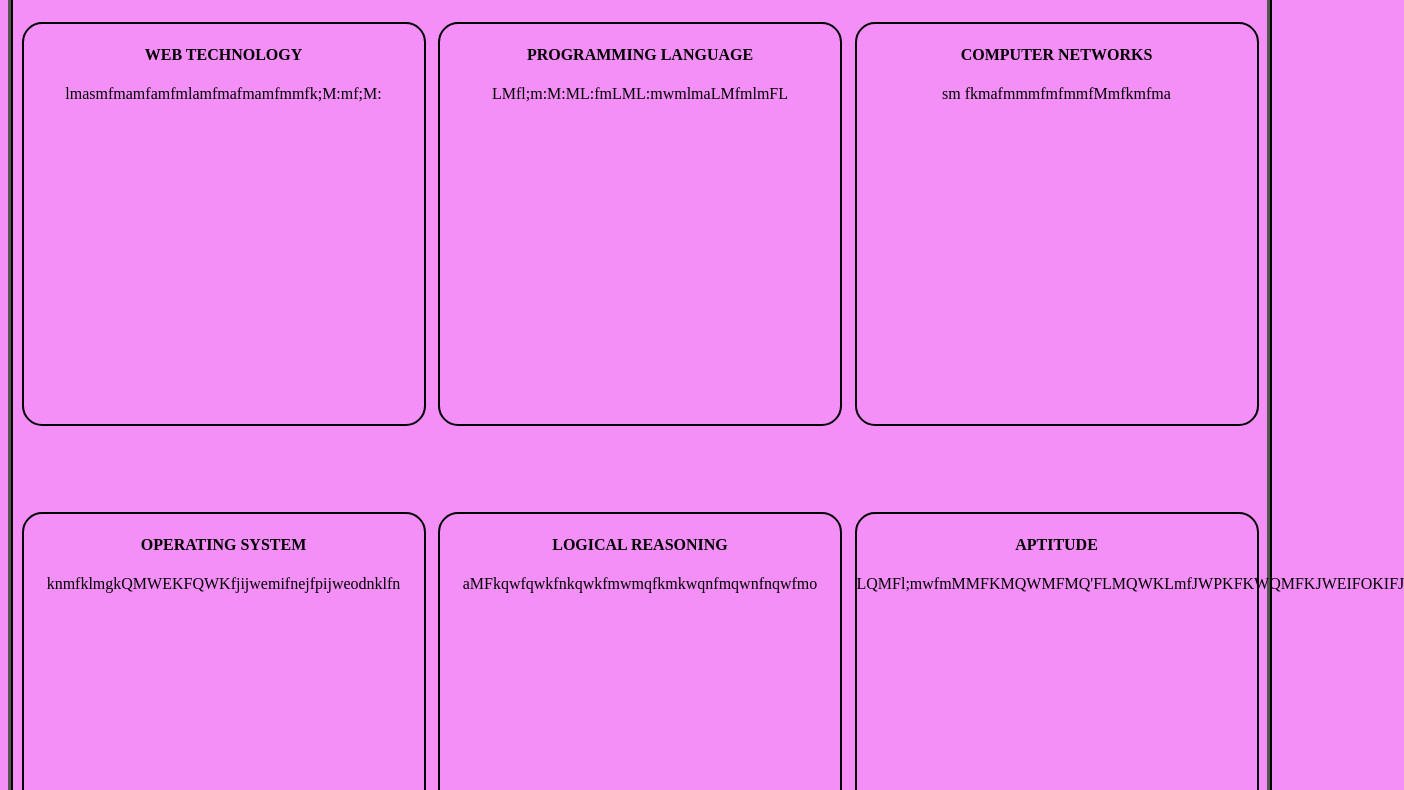
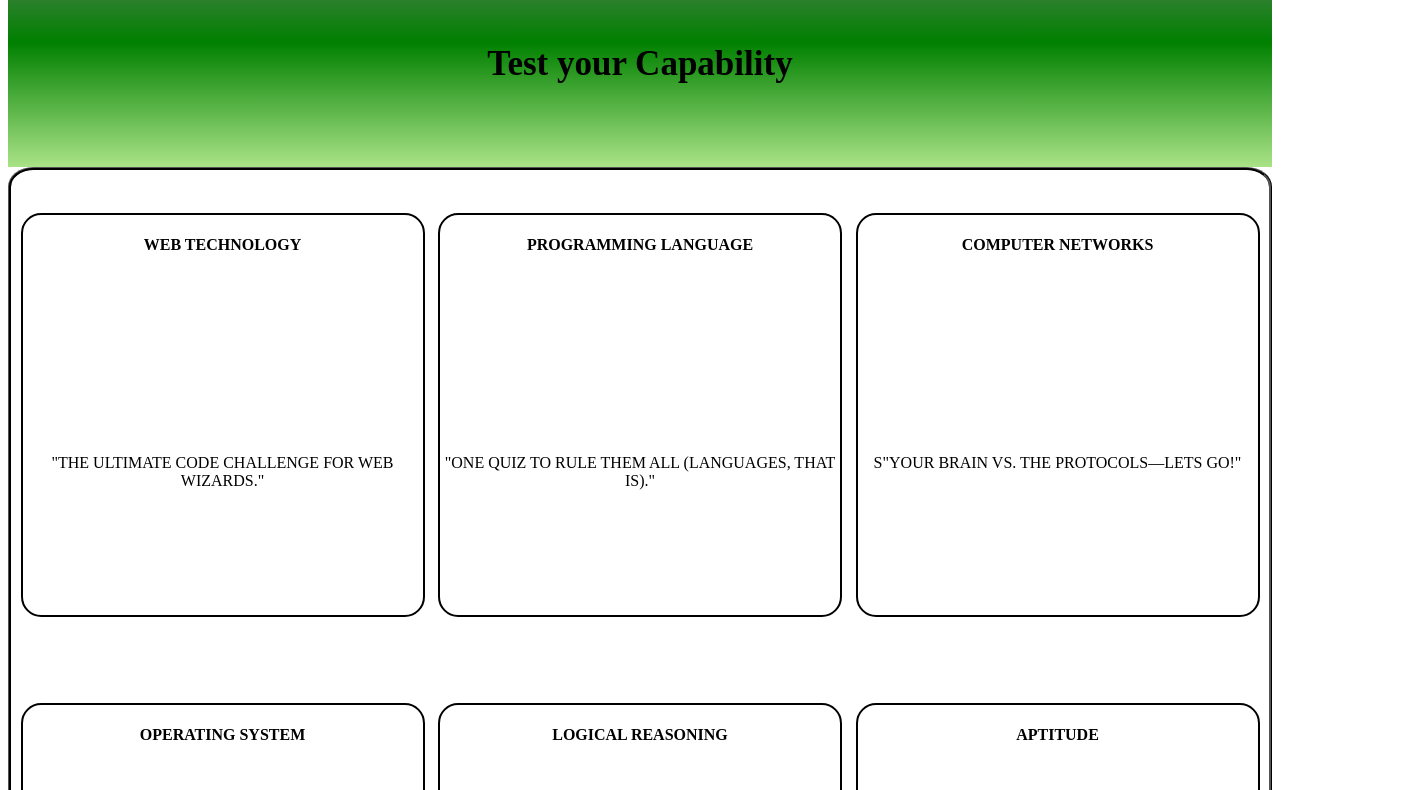
Before and after one commit to Raneet7676/temp-quiz-master, a plain HTML site: page index.html in a window 1280 px wide. Shown: the part 133-923 px from the top of the page, 1404 px wide, since content can reach past the window. Drawn offline with Linux system fonts and the light colour scheme.

Commit message:
did some changes in login page and index page

```diff
--- a/index.css
+++ b/index.css
@@ -1,5 +1,11 @@
-body{
-    background-color: rgb(244, 143, 248);
+/*body{
+    background: linear-gradient(rgb(133, 204, 1),green,rgb(12, 12, 11));
+}*/
+#namespace{
+    top: 0px;
+    margin-top: 0%;
+    height: 250px;
+    background: linear-gradient(grey,green,rgb(170, 227, 135));
 }
 
 #cards-for-box{
@@ -10,7 +16,9 @@
 
     height: 980px;
     width: auto;
-    border: black ridge 5px;
+    border: black ridge 3px;
+    border-radius: 2%;
+
 }
 
 .box-contain{
@@ -20,4 +28,24 @@
     border-radius: 5%;
     margin: 4px;
     text-align: center;
+
 }
+.increase-size{
+    font-size: 60px;
+    text-align: center;
+}
+.increase-size + h5{
+    font-size: 35px;
+}
+
+
+.box-contain :hover{
+    border:rgb(137, 214, 137) dotted 3px;
+    border-radius: 3%;
+
+}
+
+h4 + p{
+    text-transform: uppercase;
+    margin-top: 50%;
+}
--- a/index.html
+++ b/index.html
@@ -8,14 +8,14 @@
 </head>
 <body>
     <main>
-        <section>
-            <h1>Choose Your Problem</h1>
-            <h5>Test your Capability</h5>
+        <section id="namespace">
+            <h1 class="increase-size">Choose Your Problem</h1>
+            <h5 class="increase-size">Test your Capability</h5>
         </section>
         <section id="cards-for-box">
             <div class="box-contain" id="web-techno">
                 <h4>WEB TECHNOLOGY</h4>
-                <p>lmasmfmamfamfmlamfmafmamfmmfk;M:mf;M:</p>
+                <p>"The Ultimate Code Challenge for Web Wizards."</p>
                 <script>
                     document.getElementById('web-techno').addEventListener('click', function() {
                       window.location.href = 'quiz/webtechno.html';
@@ -25,7 +25,7 @@
 
             <div class="box-contain" id="programming">
                 <h4>PROGRAMMING LANGUAGE</h4>
-                <p>LMfl;m:M:ML:fmLML:mwmlmaLMfmlmFL</p>
+                <p>"One Quiz to Rule Them All (Languages, That Is)."</p>
                 <script>
                     document.getElementById('programming').addEventListener('click', function() {
                       window.location.href = 'quiz/language.html';
@@ -35,7 +35,7 @@
 
             <div class="box-contain" id="networks">
                 <h4>COMPUTER NETWORKS</h4>
-                <p>sm fkmafmmmfmfmmfMmfkmfma</p>
+                <p>s"Your Brain vs. the Protocols—Lets Go!"</p>
                 <script>
                     document.getElementById('networks').addEventListener('click', function() {
                       window.location.href = 'quiz/network.html';
@@ -47,7 +47,7 @@
 
             <div class="box-contain" id="os">
                 <h4>OPERATING SYSTEM</h4>
-                <p>knmfklmgkQMWEKFQWKfjijwemifnejfpijweodnklfn</p>
+                <p>"From Kernel Panic to Quiz Zen."</p>
                 <script>
                     document.getElementById('os').addEventListener('click', function() {
                       window.location.href = 'quiz/os.html';
@@ -57,7 +57,7 @@
 
             <div class="box-contain" id="reasoning">
                 <h4>LOGICAL REASONING</h4>
-                <p>aMFkqwfqwkfnkqwkfmwmqfkmkwqnfmqwnfnqwfmo</p>
+                <p>"Twist Your Brain... Just Right."</p>
                 <script>
                     document.getElementById('reasoning').addEventListener('click', function() {
                       window.location.href = 'quiz/reasoning.html';
@@ -67,7 +67,7 @@
 
             <div class="box-contain" id="aptitude">
                 <h4>APTITUDE</h4>
-                <p>LQMFl;mwfmMMFKMQWMFMQ'FLMQWKLmfJWPKFKWQMFKJWEIFOKIFJ</p>
+                <p>"The Smarter You Solve, The Higher You Score!"</p>
                 <script>
                     document.getElementById('aptitude').addEventListener('click', function() {
                       window.location.href = 'quiz/aptitude.html';
```
Also changed, not shown: login.html (+18 -5 lines).
